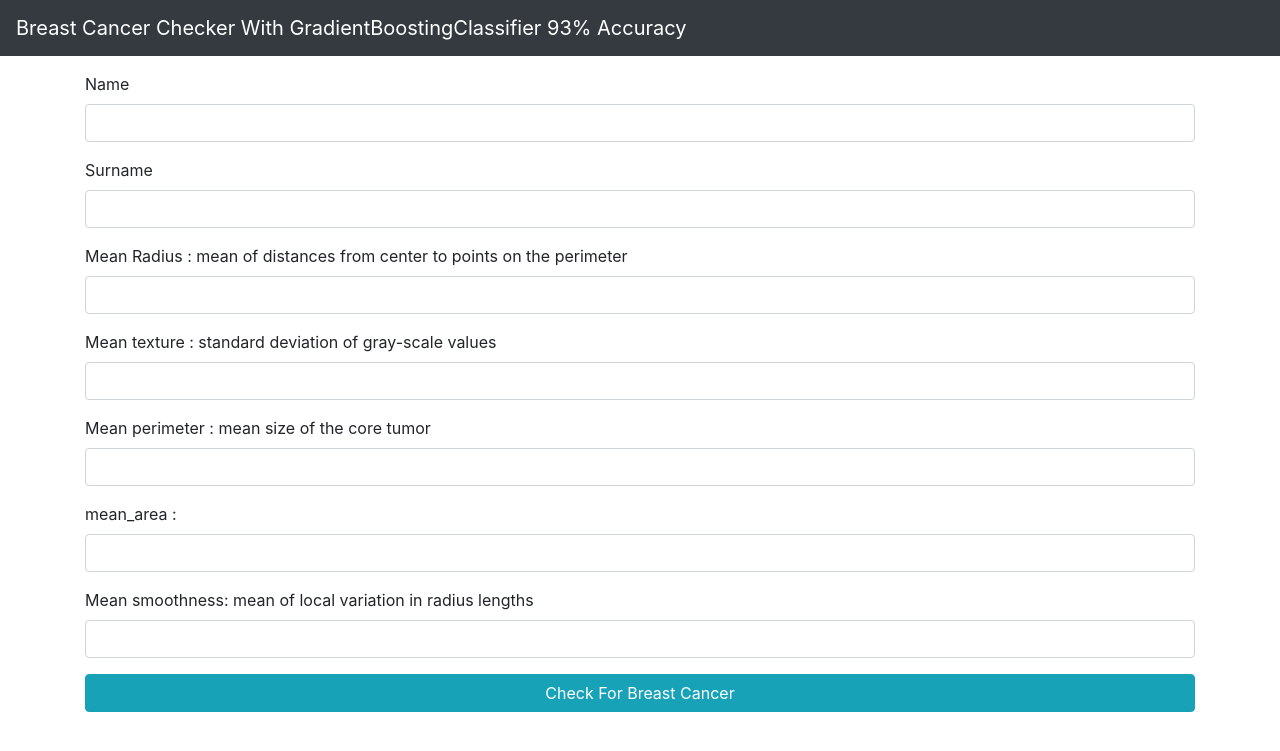
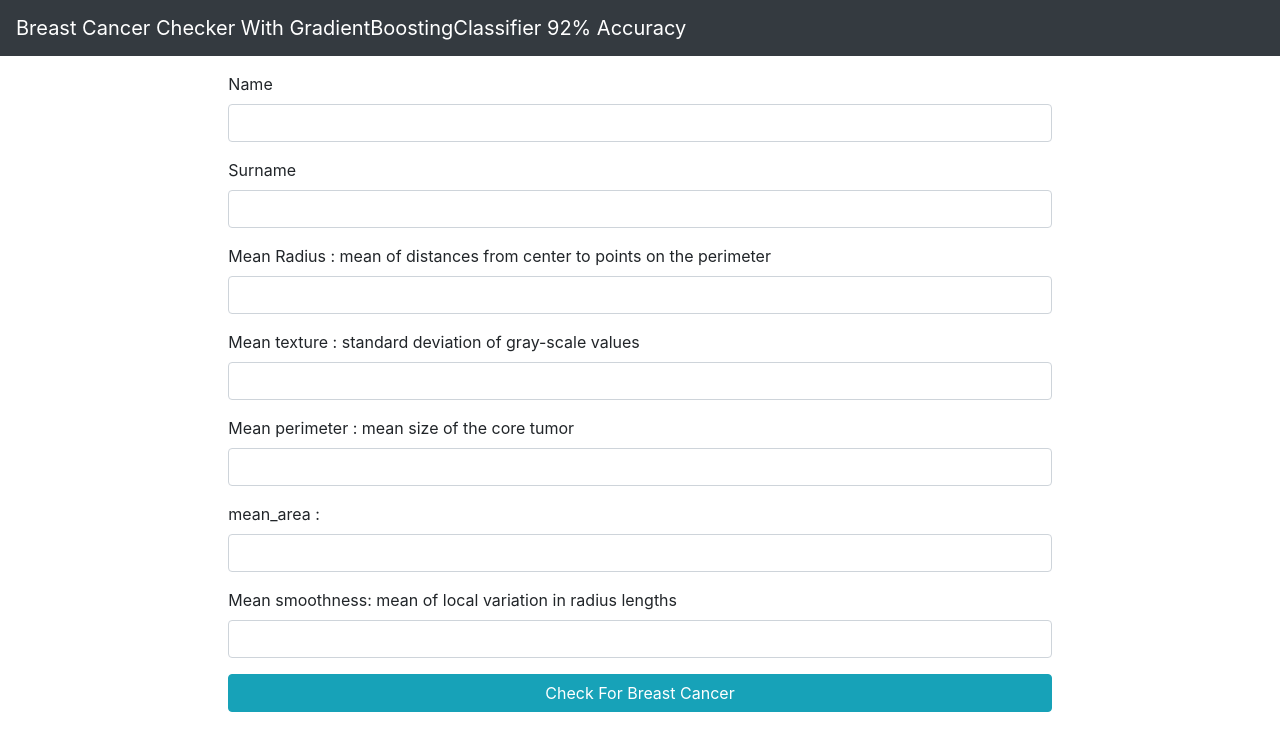
Before and after one commit to kabo-g/Machine-learning-with-django, a Django app: page / in a window 1280 px wide. Shown: the top 751 px of the page. Run offline with Django 3.2, Linux system fonts and the light colour scheme; parts of the project's set-up code (start-up, migrations or seed data) failed here and were passed over; some libraries are stand-ins or nearby versions.

Commit message:
reduce column size

```diff
--- a/machine/templates/machine/base.html
+++ b/machine/templates/machine/base.html
@@ -15,7 +15,7 @@
 </head>
 <body>
 	<nav class="navbar navbar-expand-lg navbar-dark bg-dark fixed-top">
-		<a class="navbar-brand text-center" href="">Breast Cancer Checker With GradientBoostingClassifier 93% Accuracy</a>
+		<a class="navbar-brand text-center" href="">Breast Cancer Checker With GradientBoostingClassifier 92% Accuracy</a>
 		<button class="navbar-toggler" type="button" data-toggle="collapse" data-target="#navbarNav" area-expanded="false" area-label="Toggle navigation">
 			<span class="navbar-toggler-icon"></span>
 		</button>
--- a/machine/templates/machine/home.html
+++ b/machine/templates/machine/home.html
@@ -2,7 +2,7 @@
 
 
 	{% block content %}
-	<div class="container mt-5 pt-4">
+	<div class="container mt-5 pt-4 col-8">
 		<form action="" method="POST">
 			{% csrf_token %}
 
```
